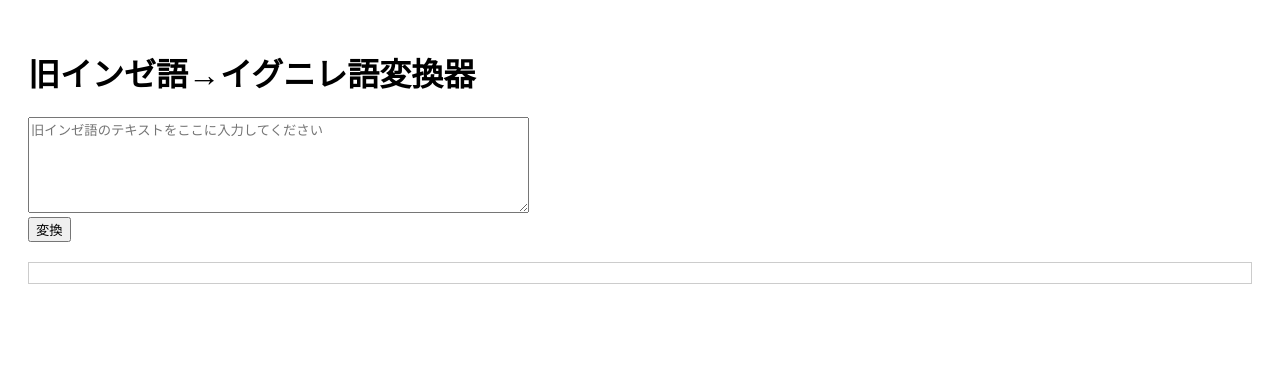
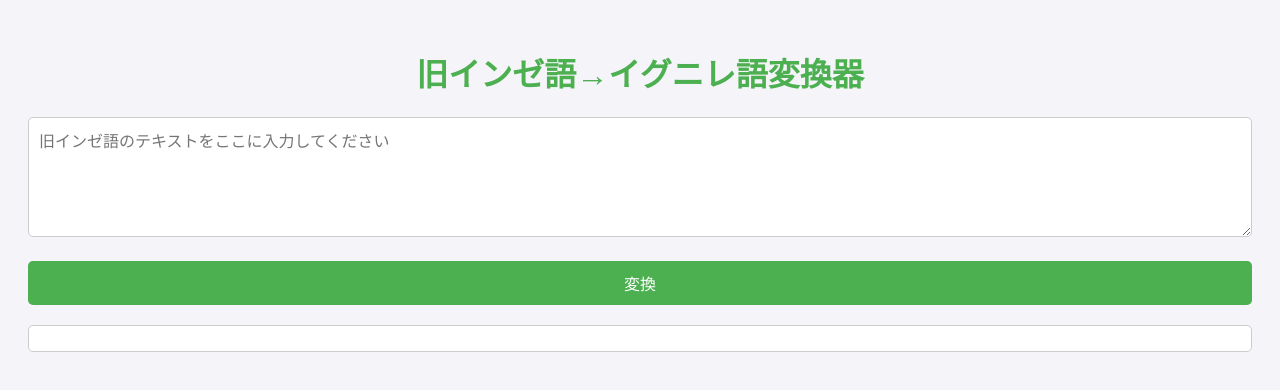
Before and after one commit to SoshuKo/InzeToIgnile, a plain HTML site: page index.html in a window 1280 px wide. Both pictures are taken after a click on the button "変換". Drawn offline with Linux system fonts and the light colour scheme.

Commit message:
Update index.html

```diff
--- a/index.html
+++ b/index.html
@@ -8,17 +8,58 @@
         body {
             font-family: Arial, sans-serif;
             padding: 20px;
+            background-color: #f4f4f9;
+            color: #333;
+        }
+        h1 {
+            text-align: center;
+            color: #4CAF50;
+        }
+        textarea {
+            width: 100%;
+            height: 120px;
+            padding: 10px;
+            border: 1px solid #ccc;
+            border-radius: 5px;
+            font-size: 16px;
+            margin-bottom: 10px;
+            box-sizing: border-box;
+        }
+        button {
+            background-color: #4CAF50;
+            color: white;
+            padding: 10px 20px;
+            border: none;
+            border-radius: 5px;
+            font-size: 16px;
+            cursor: pointer;
+            width: 100%;
+            margin-top: 10px;
+        }
+        button:hover {
+            background-color: #45a049;
         }
         #output {
             margin-top: 20px;
             border: 1px solid #ccc;
             padding: 10px;
+            background-color: white;
+            border-radius: 5px;
+            font-size: 16px;
+            white-space: pre-wrap; /* Preserve newlines */
+            line-height: 1.6;
+        }
+        .output-line {
+            margin-bottom: 5px;
+            padding-left: 10px;
+            background-color: #e7f4e7;
+            border-left: 4px solid #4CAF50;
         }
     </style>
 </head>
 <body>
     <h1>旧インゼ語→イグニレ語変換器</h1>
-    <textarea id="inputText" rows="6" cols="60" placeholder="旧インゼ語のテキストをここに入力してください"></textarea><br>
+    <textarea id="inputText" placeholder="旧インゼ語のテキストをここに入力してください"></textarea><br>
     <button onclick="convertText()">変換</button>
 
     <div id="output"></div>
@@ -113,7 +154,7 @@
             { from: 'd', to: 'T' },
             { from: 'f', to: 'V' },
             { from: 'g', to: 'K' },
-            { from: 'h', to: 'H'' },
+            { from: 'h', to: '\'' },
             { from: 'j', to: 'W' },
             { from: 'k', to: 'G' },
             { from: 'l', to: 'R' },
@@ -152,8 +193,16 @@
             // 大文字を小文字に戻す
             input = input.toLowerCase();
 
-            // 結果を表示
-            document.getElementById('output').textContent = input;
+            // 出力を行ごとに分けて表示
+            const outputDiv = document.getElementById('output');
+            outputDiv.innerHTML = ''; // 以前の出力をクリア
+            const lines = input.split('\n');
+            lines.forEach(line => {
+                const div = document.createElement('div');
+                div.className = 'output-line';
+                div.textContent = line;
+                outputDiv.appendChild(div);
+            });
         }
     </script>
 </body>
```
